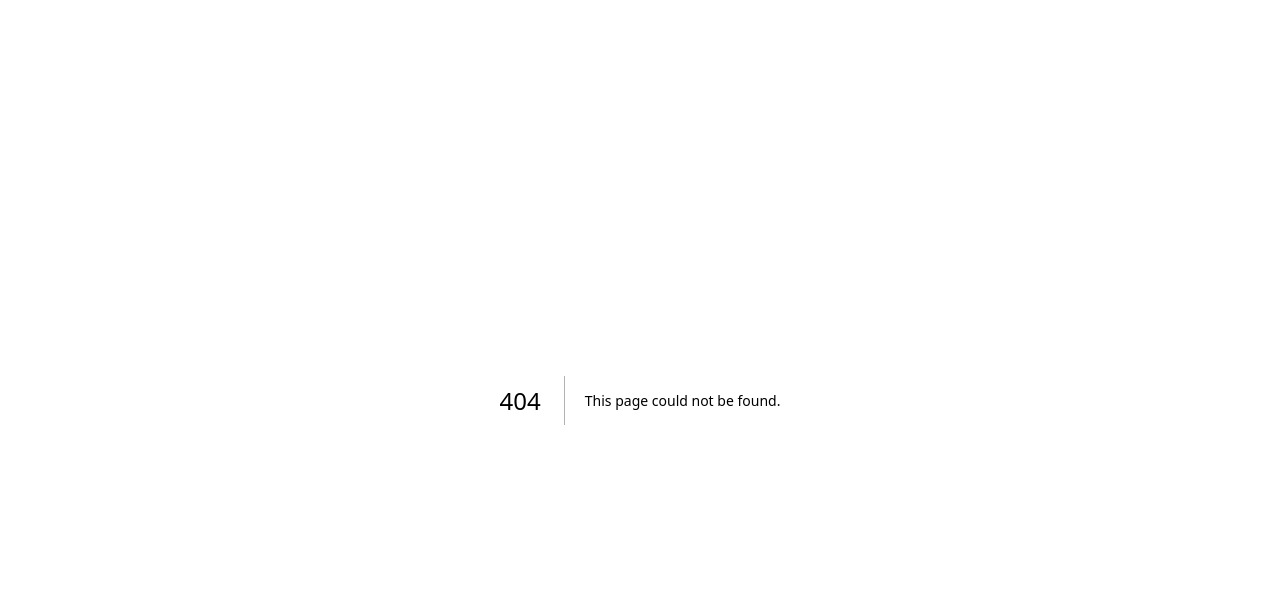
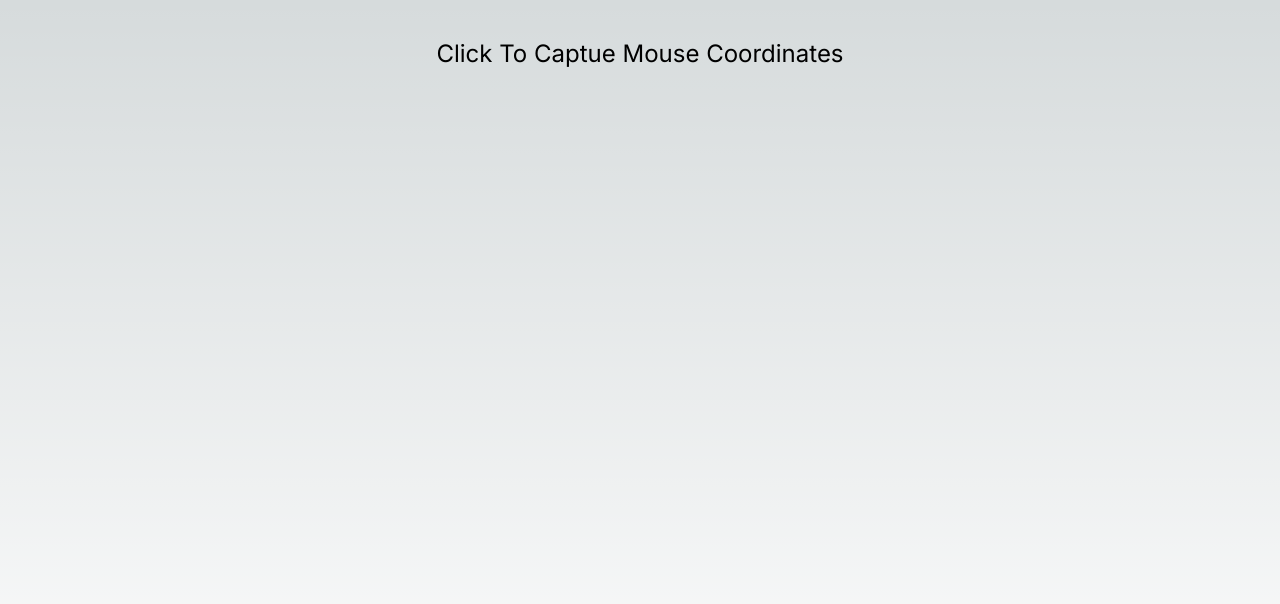
Before and after one commit to Jai-khanchandani/machine-coding-practice, a Next.js app: page /mouse-capture in a window 1280 px wide. Before the commit this address had no page. Shown: the top 604 px of the page. Built offline with nearby package versions, Linux system fonts and the light colour scheme.

Commit message:
feat: add mouse capture machine coding interview question

```diff
--- a/src/app/globals.css
+++ b/src/app/globals.css
@@ -39,6 +39,9 @@ body {
   display: flex;
   align-items: center;
 }
+.fwE {
+  flex-wrap: wrap;
+}
 .jcC {
   justify-content: center;
 }
@@ -47,6 +50,9 @@ body {
 }
 .fdC {
   flex-direction: column;
+}
+.mb8 {
+  margin-bottom: 8px;
 }
 .mb12 {
   margin-bottom: 12px;
@@ -60,3 +66,21 @@ body {
 .fwB {
   font-weight: 700;
 }
+.cP {
+  cursor: pointer;
+}
+.taC {
+  text-align: center;
+}
+.w100 {
+  width: 100vw;
+}
+.h100 {
+  height: 100vh;
+}
+.pR {
+  position: relative;
+}
+.pA {
+  position: absolute;
+}
--- /dev/null
+++ b/src/app/mouse-capture/page.js
@@ -0,0 +1,53 @@
+"use client";
+
+import React, { useState } from "react";
+
+import styled from "styled-components";
+
+const Container = styled.div`
+  .title {
+    font-size: 24px;
+    top: 36px;
+  }
+`;
+
+const Coordinates = styled.div`
+  top: ${(props) => props.y}px;
+  left: ${(props) => props.x}px;
+  border: 1px solid grey;
+  background: rgba(0, 0, 0, 0.7);
+  color: white;
+  padding: 15px;
+  border-radius: 3px;
+  transform: translate(-50%, -100%);
+  pointer-events: none;
+  span {
+    font-size: 18px;
+  }
+`;
+
+const MouseCapture = () => {
+  const [position, setPosition] = useState({ x: 0, y: 0 });
+  const [showCoordinates, setShowCoordinates] = useState(false);
+
+  const handleClick = (e) => {
+    setPosition({ x: e.clientX, y: e.clientY });
+    setShowCoordinates(true);
+  };
+
+  return (
+    <Container className="dFA jcC pR w100 h100" onClick={handleClick}>
+      <span className="pA title">Click To Captue Mouse Coordinates</span>
+      {showCoordinates && (
+        <Coordinates className="pA" x={position.x} y={position.y}>
+          Mouse clicked at{" "}
+          <span className="fwB">
+            X: {position.x}, Y: {position.y}
+          </span>
+        </Coordinates>
+      )}
+    </Container>
+  );
+};
+
+export default MouseCapture;
```
